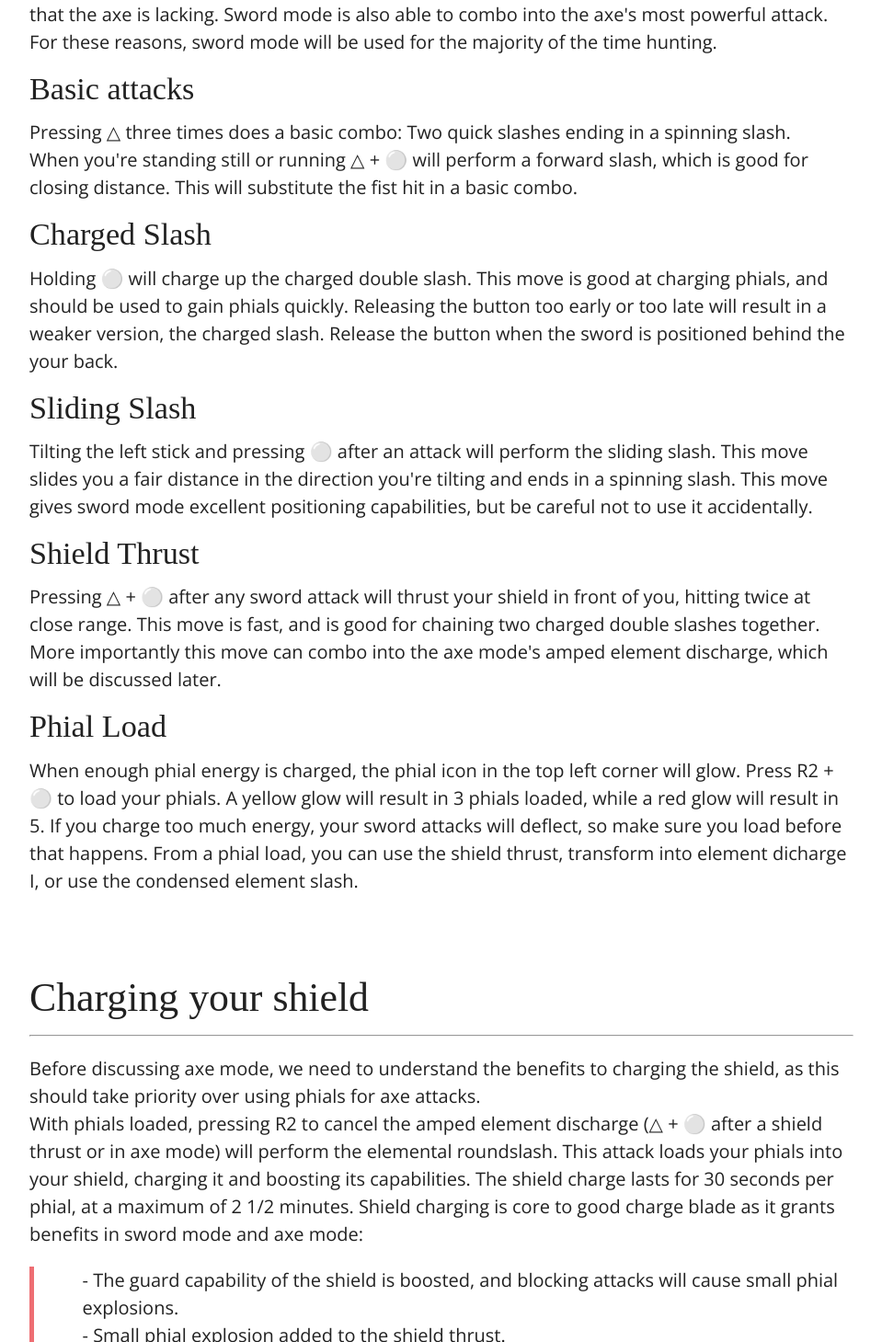
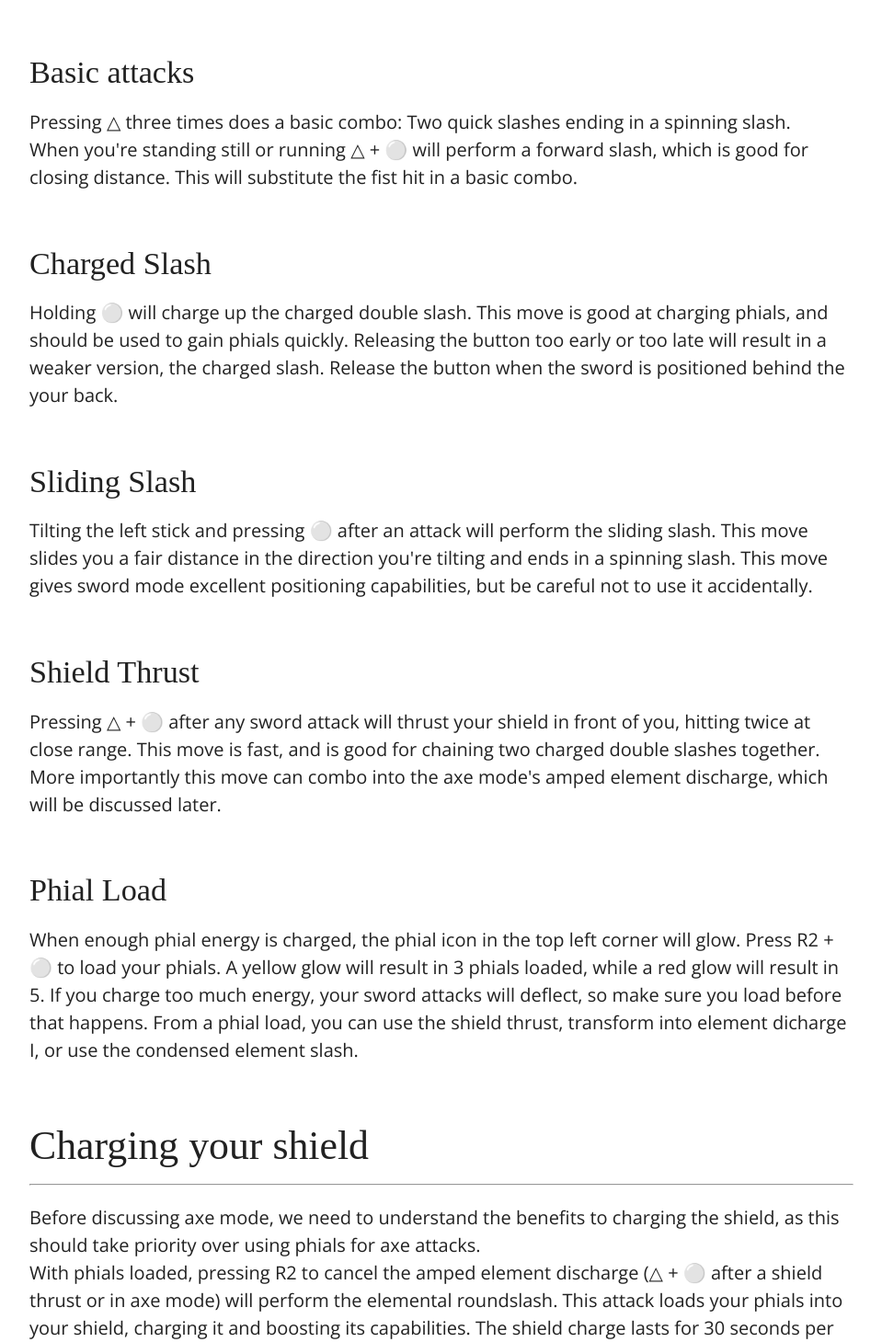
Before and after one commit to AlexWetzel/MHArsinal, a React (Create React App) app in the folder client/: page /chargeblade in a window 1280 px wide. Shown: the part 1911-3370 px from the top of the page at 92% size, without its empty margins (160-1119 px from the left). Built offline with nearby package versions, Linux system fonts and the light colour scheme; a web font is replaced by a local one.

Commit message:
Fixed some minor errors, debugging router on heroku

```diff
--- a/client/src/components/Attack/animation.js
+++ b/client/src/components/Attack/animation.js
@@ -1,32 +1,9 @@
-import { TweenMax, Elastic } from 'gsap';
-
-// const duration = 0.5;
+import { TweenMax } from 'gsap';
 
 export default {
-	// show(target, cb) {
-	// 	return TweenMax
-	// 		.from(target, 0.5, {
-	// 			opacity: 0,
-	// 			height: 0,
-	// 			onComplete() {
-	// 				cb();
-	// 			},
-	// 			ease: Elastic.easeOut.config(0.25, 1),
-	// 		});
-	// },
-	// hide(target, cb) {
-	// 	return TweenMax
-	// 		.to(target, 0.5, {
-	// 			opacity: 0,
-	// 			height: 0,
-	// 			onComplete() {
-	// 				cb();
-	// 			},
-	// 			ease: Elastic.easeIn.config(0.25, 1),
-	// 		});
-	// },
+
 	enterRight(target, cb, select) {
-		let val = "180px";
+		let val = "";
 		switch(select) {
 			case 0:
 				val = "100px";
@@ -39,17 +16,19 @@ export default {
 				break;
 			case 3:
 				val = "340px";
+				break;
 			case 4:
 				val = "420px";
+				break;
 			case 5:
 				val = "500px";
+				break;
 			case 6:
 				val = "580px";
 				break;
-
+			default:
+				val = "180px";
 		}
-
-
 		return TweenMax
 			.from(target, 0.5, {
 				left: "130%",
@@ -58,7 +37,6 @@ export default {
 				onComplete() {
 					cb();
 				},
-
 			});
 	},
 	leaveLeft(target, cb) {
--- a/client/src/components/Option/Option.js
+++ b/client/src/components/Option/Option.js
@@ -34,7 +34,7 @@ class Option extends Component {
 
   render() {
     return (
-        <div id={this.props.id} className={"card option " + "o" + this.props.index} {...this.props}>
+        <div id={this.props.id} className={"card option o" + this.props.index} {...this.props}>
           <div className={"card-content white-text " + this.props.input}>
             <div className="first-icon"></div>
             <div className="secondary-icon">
--- a/client/src/components/ScrollHelper/ScrollToTop.js
+++ b/client/src/components/ScrollHelper/ScrollToTop.js
@@ -1,4 +1,4 @@
-import React, { Component } from 'react';
+import { Component } from 'react';
 import { withRouter } from 'react-router';
 
 //Copied from React Router Docs
--- a/client/src/components/WeaponSection/WeaponSection.js
+++ b/client/src/components/WeaponSection/WeaponSection.js
@@ -7,7 +7,7 @@ const WeaponSection = props =>
 		<div className="wide-section">
 			<div className="container row weapon-attributes">
 				<div className="col s2">
-					<img src={props.src}/>
+					<img src={props.src} alt={props.name}/>
 				</div>
 				<div className="col s10">
 					<h3>{props.name}</h3>
--- a/client/src/pages/ChargeBlade/ChargeBlade.js
+++ b/client/src/pages/ChargeBlade/ChargeBlade.js
@@ -21,9 +21,7 @@ const ChargeBlade = () =>
 				Effectively using the charge blade means combining the strengths of both modes and minimizing their weaknesses.
 				The charge blade is compared to the Swiss army knife for a reason.
 			</p>
-
 			<br/>
-
 			<h4>Understanding Phials</h4>
 			<p>
 				The charge blade has a core mechanic that creates synergy between sword mode and axe mode.
@@ -38,13 +36,11 @@ const ChargeBlade = () =>
 				Power element phial bursts deal damage based on the elemental properties of the weapon, and deal strong elemental damage to the part that it hits.
 
 			</p>
-
 			<br/>
-
 			<h4>Basic Flow</h4>
-
 			<p>
 				The charge blade can be boiled down to a few simple steps:
+			</p>
 			<blockquote>
 				<ul>
 					<li>- Attack in sword mode to build phial energy, then load the energy in your shield.</li>
@@ -53,72 +49,70 @@ const ChargeBlade = () =>
 					<li>- When an opening appears, morph to axe mode and use elemental attacks to deal damage.</li>
 				</ul>
 			</blockquote>
-
+			<p>
 				There's much more to the charge blade than what's listed here, but this is just to give a big picture on how the weapon should be used.
 			</p>
 			<br/>
 			<br/>
-
 			<h3>Sword Mode</h3>
-
 			<hr />
-
 			<p>
 				The main purpose of sword mode is to build phials, but it has mobility and guard capabilities that the axe is lacking.
 				Sword mode is also able to combo into the axe's most powerful attack.
 				For these reasons, sword mode will be used for the majority of the time hunting.
+			</p>
 			<br/>
 			<h4>Basic attacks</h4>
-
-				Pressing &#9651; three times does a basic combo: Two quick slashes ending in a spinning slash. <br />
-				When you're standing still or running &#9651; +	&#9898;	will perform a forward slash, which is good for closing distance.
+			<p>
+				Pressing <span role="img" aria-label="triangle">&#9651;</span> three times does a basic combo: Two quick slashes ending in a spinning slash. <br />
+				When you're standing still or running <span role="img" aria-label="triangle">&#9651;</span> +	<span role="img" aria-label="circle">&#9898;</span>	will perform a forward slash, which is good for closing distance.
 				This will substitute the fist hit in a basic combo.
+			</p>
 			<br/>
 			<h4>Charged Slash</h4>
-
-				Holding 	&#9898;	 will charge up the charged double slash.
+			<p>
+				Holding <span role="img" aria-label="Circle">&#9898;</span> will charge up the charged double slash.
 				 This move is good at charging phials, and should be used to gain phials quickly.
 				 Releasing the button too early or too late will result in a weaker version, the charged slash.
 				 Release the button when the sword is positioned behind the your back.
+			</p>
 
 			<br/>
 			<h4>Sliding Slash</h4>
-
-				Tilting the left stick and pressing &#9898; after an attack will perform the sliding slash.
+			<p>
+				Tilting the left stick and pressing <span role="img" aria-label="Circle">&#9898;</span> after an attack will perform the sliding slash.
 				This move slides you a fair distance in the direction you're tilting and ends in a spinning slash.
 				This move gives sword mode excellent positioning capabilities, but be careful not to use it accidentally.
-
+			</p>
+			<br/>
 			<h4>Shield Thrust</h4>
-
-				Pressing &#9651; + &#9898; after any sword attack will thrust your shield in front of you, hitting twice at close range.
+			<p>
+				Pressing <span role="img" aria-label="triangle">&#9651;</span> + <span role="img" aria-label="Circle">&#9898;</span> after any sword attack will thrust your shield in front of you, hitting twice at close range.
 				This move is fast, and is good for chaining two charged double slashes together.
 				More importantly this move can combo into the axe mode's amped element discharge, which will be discussed later.
+			</p>
 			<br/>
 			<h4>Phial Load</h4>
-
+			<p>
 				When enough phial energy is charged, the phial icon in the top left corner will glow.
-				Press R2 + 		&#9898;	 to load your phials.
+				Press R2 + <span role="img" aria-label="Circle">&#9898;</span> to load your phials.
 				A yellow glow will result in 3 phials loaded, while a red glow will result in 5.
 				If you charge too much energy, your sword attacks will deflect, so make sure you load before that happens.
 
 				From a phial load, you can use the shield thrust, transform into element dicharge I, or use the condensed element slash.
-
 			</p>
 			<br />
-			<br />
-
 			<h3>Charging your shield</h3>
-
 			<hr />
-
 			<p>
 				Before discussing axe mode, we need to understand the benefits to charging the shield, as this should take priority over using phials for axe attacks.<br />
 
-				With phials loaded, pressing R2 to cancel the amped element discharge (&#9651; + &#9898; after a shield thrust or in axe mode) will perform the elemental roundslash.
+				With phials loaded, pressing R2 to cancel the amped element discharge (<span role="img" aria-label="triangle">&#9651;</span> + <span role="img" aria-label="Circle">&#9898;</span> after a shield thrust or in axe mode) will perform the elemental roundslash.
 				This attack loads your phials into your shield, charging it and boosting its capabilities.
 				The shield charge lasts for 30 seconds per phial, at a maximum of 2 1/2 minutes.
 
 				Shield charging is core to good charge blade as it grants benefits in sword mode and axe mode:
+			</p>
 			<blockquote>
 				<ul>
 					<li>- The guard capability of the shield is boosted, and blocking attacks will cause small phial explosions.</li>
@@ -130,10 +124,9 @@ const ChargeBlade = () =>
 				</ul>
 			</blockquote>
 			<br/>
-
 			<h4>Condensed Element Slash</h4>
-
-				After a phial load, hold &#9651; to charge energy into your sword.
+			<p>
+				After a phial load, hold <span role="img" aria-label="triangle">&#9651;</span> to charge energy into your sword.
 				Release as the shield clamps down to do a condensed element slash.
 				Releasing too early or too late will result in the weaker return stroke.
 
@@ -143,55 +136,55 @@ const ChargeBlade = () =>
 
 				While this move can still be used without a charged shield, all of the special effects are absent, making it practically useless.
 			</p>
-
 			<br />
 			<br />
-
 			<h3>Axe Mode</h3>
-
 			<hr />
-
 			<p>
 				Once the shield is charged, and we've loaded more phials, it's time to morph into axe mode and deal some serious damage.
-
+			</p>
 			<h4>Transformations</h4>
-
-				In sword mode, hold down R2 and press &#9651; to transform into axe mode and end in an overhead slam.
+			<p>
+				In sword mode, hold down R2 and press <span role="img" aria-label="triangle">&#9651;</span> to transform into axe mode and end in an overhead slam.
 				You can also transform from a phial load into the axe's first elemental attack, at the cost of a phial.
 				To transform back into sword mode, just press R2.
-
+			</p>
 			<h4>Normal Axe Attacks</h4>
-
-				Press &#9651; while standing still to do a rising slash. Press &#9651; again do do an overhead slash.
+			<p>
+				Press <span role="img" aria-label="triangle">&#9651;</span> while standing still to do a rising slash. Press <span role="img" aria-label="triangle">&#9651;</span> again do do an overhead slash.
 				These two moves can be chained infinitely.
 				<br />
 				<br />
-				Move forward and press &#9651; to do a dash slam.
+				Move forward and press <span role="img" aria-label="triangle">&#9651;</span> to do a dash slam.
 				This move covers a fair amount of distance, and can be a good opening move.
 				You can chain this move after an overhead slash, and go into a rising slash back into an overhead slash.
 				<br />
 				<br />
 				All of these moves are high reaching, and may be useful against pesky flying monsters.
 				However, there are bigger and badder attacks we could be using instead.
-
-
+			</p>
 			<h4>Elemental Attacks</h4>
-
+			<p>
 				Elemental attacks are the charge blade's most powerful moves, which cause phial explosions on impact.
 				These attacks come at the cost of your stored phials, and without phials are drastically weaker.
 				<br />
 				<br />
-				Pressing &#9898; will do element discharge I, a quick jab that causes a phial explosion, at the cost of one phial.
+				Pressing <span role="img" aria-label="Circle">&#9898;</span> will do element discharge I, a quick jab that causes a phial explosion, at the cost of one phial.
 				This move is good for getting into axe mode quickly after a phial load.
 				<br />
 				<br />
-				Pressing &#9898; again will do elemet dicharge II, a strong double swing that causes 2 phial explosions for the cost of one.
+				Pressing <span role="img" aria-label="Circle">&#9898;</span> again will do elemet dicharge II, a strong double swing that causes 2 phial explosions for the cost of one.
 				You can chain this attack repeatedly with the rising slash, letting you barrage still targets with repeated phial bursts.
 				<br />
 				<br />
 				The amped element dicharge will be the final attack in the combo if your shield isn't charged.
 				This attack has a long animation where you "amp up" your axe, ending in an overhead slam that causes 3 phial explosions.
 			</p>
+			<br/>
+			<br/>
+			<br/>
+			<br/>
+			<br/>
 		</div>
 	</div>;
 
```
Also changed, not shown: client/src/components/Option/animation.js (+2 -11 lines), client/static.json (added, +7 -0 lines). Lines whose indentation alone changed are shown as unchanged.
